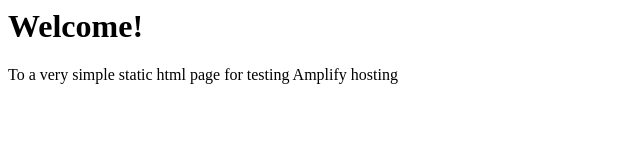
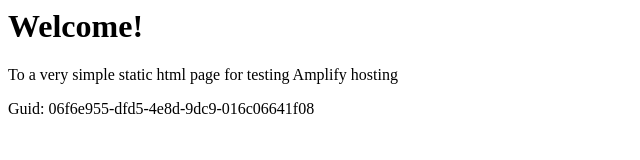
Before and after one commit to aws-aemilia-mxp/Github-PR-Commit-Integration-Test-DoNotTouch-v1-prod-eu-south-1, a website: page src/index.html in a window 1280 px wide. Shown: the whole page, without its empty margins (0-640 px from the left). Drawn offline with Linux system fonts and the light colour scheme.

Commit message:
commit from integ tests

```diff
--- a/src/index.html
+++ b/src/index.html
@@ -1,3 +1,5 @@
+
+
 <html lang="en">
 
 <head>
@@ -10,6 +12,6 @@
 <body>
     <h1>Welcome!</h1>
     <p>To a very simple static html page for testing Amplify hosting</p>
-</body>
+    <p>Guid: 06f6e955-dfd5-4e8d-9dc9-016c06641f08</p></body>
 
 </html>
```
